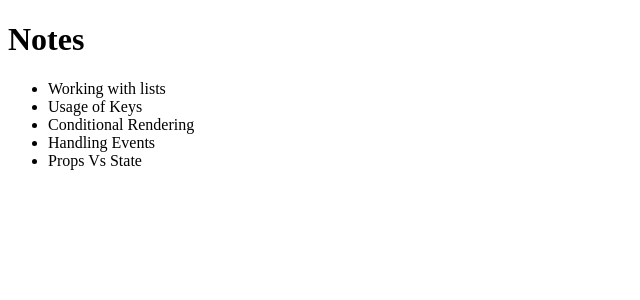
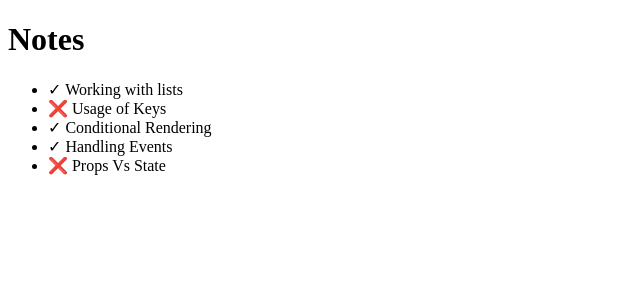
Before and after one commit to Seenu1702/react-b48, a React (Vite) app: page / in a window 1280 px wide. Shown: the top 300 px of the page, without its empty margins (0-640 px from the left). Built offline with nearby package versions, Linux system fonts and the light colour scheme.

Commit message:
conditional rendering based on important

```diff
--- a/src/components/Note.jsx
+++ b/src/components/Note.jsx
@@ -1,9 +1,19 @@
 import React from 'react'
 
+//conditional rendering
+
 function Note({ note }) {
-  return (
-    <li>{note.content}</li>
-  )
+  if(note.important) {
+    return (
+        <li> ✓ {note.content}</li>
+      )
+  }
+  else{
+    return (
+        <li> ❌ {note.content}</li>
+      )
+
+  }
 }
 
 export default Note
```
